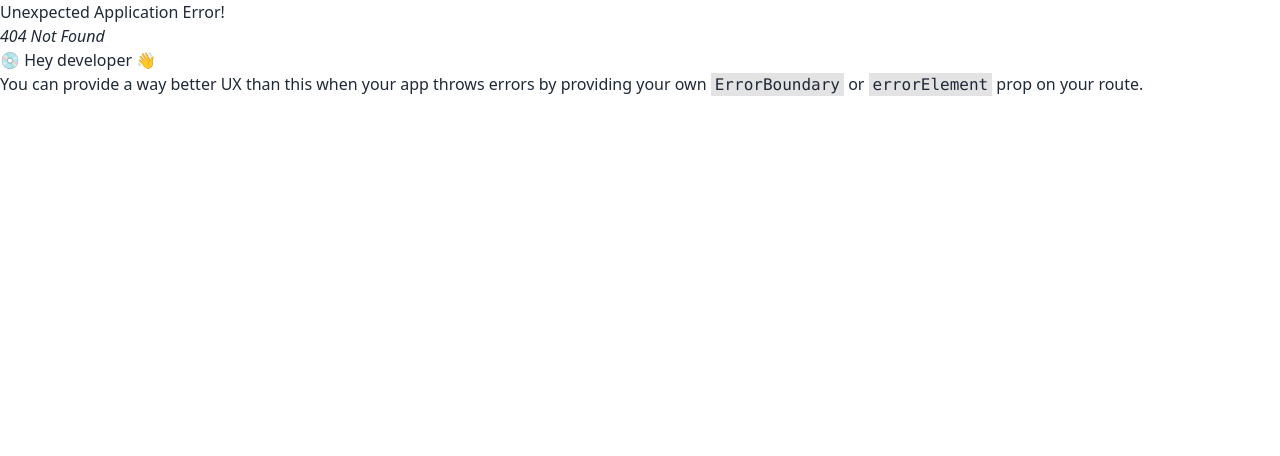
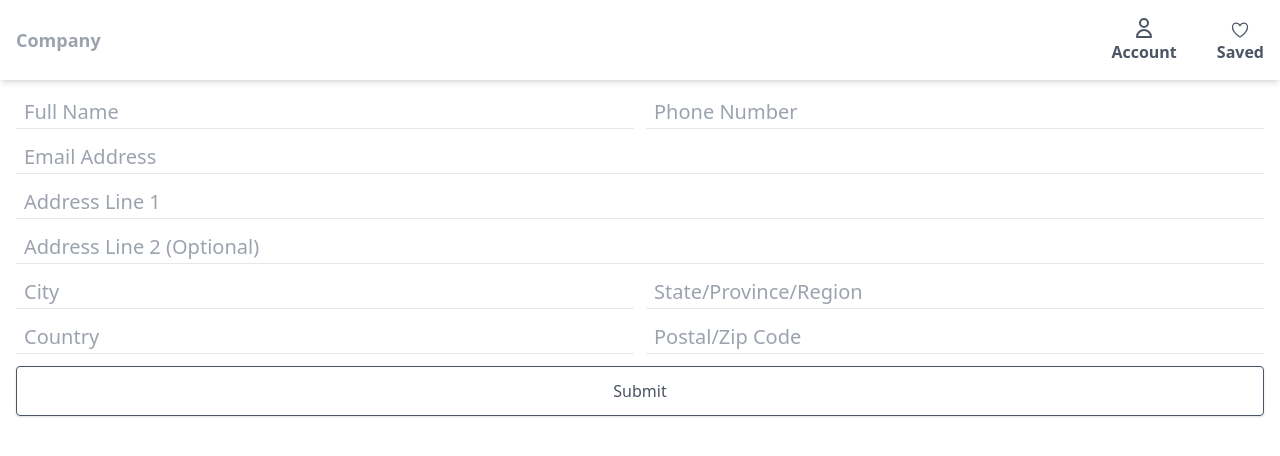
Before and after one commit to Josh2580/commerce_view, a React (Vite) app: page /checkout/shipping-address in a window 1280 px wide. Before the commit this address had no page. Shown: the top 456 px of the page. Built offline with nearby package versions, Linux system fonts and the light colour scheme.

Commit message:
checkout process and some ui

```diff
--- a/src/components/FirstCartCard.tsx
+++ b/src/components/FirstCartCard.tsx
@@ -14,7 +14,7 @@ export const FirstCartCard = (product: Props) => {
   return (
     // <div className="container h-full bg-white">
     <div className=" h-full p-3 shadow flex gap-3 rounded overflow-hidden">
-      <div className="w-20 flex flex-col gap-2 md:w-40">
+      <div className="w-24 flex flex-col gap-2 ">
         <img
           src={product.imageUrl}
           alt={product.name}
--- a/src/components/PriceSummary.tsx
+++ b/src/components/PriceSummary.tsx
@@ -28,7 +28,7 @@ export const PriceSummary: React.FC = () => {
           <span>${total.toFixed(2)}</span>
         </div>
         <Link
-          to={"/checkout"}
+          to={"/checkout/shipping-address"}
           className="btn py-0 px-2  btn-circle border border-gray-400 w-full mt-6"
         >
           Checkout
--- a/src/components/ProductInfo.tsx
+++ b/src/components/ProductInfo.tsx
@@ -28,14 +28,14 @@ export const ProductInfo: React.FC = () => {
   return (
     <div className="w-full flex my-responsive flex-col gap-3 ">
       {/* Name or Title */}
-      <div className="w-full flex h-full flex-col relative gap-3">
+      <div className="w-full flex h-full flex-col relative gap-3 md:gap-5">
         <h1 className=" my-body-1">
           iPhone 12 Lorem ipsum, dolor sit amet consectetur adipisicing elit.
           Labore, odit?{" "}
         </h1>
 
         {/* Price */}
-        <div className="my-header-1 ">$899</div>
+        <div className="my-header-1">$899</div>
 
         {/* Size Color Quantity */}
         <div className="w-full flex md:flex-col gap-3 md:gap-6 max-w-2xs">
--- a/src/components/ShippingForm.tsx
+++ b/src/components/ShippingForm.tsx
@@ -1,61 +1,75 @@
 import React from "react";
+import { useNavigate } from "react-router-dom";
 
 export const ShippingForm: React.FC = () => {
+  const navigate = useNavigate();
+
+  const SubmitHandler = () => {
+    navigate("/checkout/payment");
+  };
+
   return (
-    <form className="space-y-6">
-      <div className="flex flex-col md:flex-row space-y-4 md:space-y-0 md:space-x-4">
+    <div
+      className="
+   container my-responsive gap-3 mx-auto flex flex-col"
+    >
+      <form onSubmit={SubmitHandler} className="  space-y-3">
+        <div className="flex flex-col  lg:flex-row space-y-3 md:space-y-0 lg:space-x-3">
           <input
             type="text"
             placeholder="Full Name"
-          className="input input-bordered w-full"
+            className="my-input "
+            required
+          />
+          <input
+            type="number"
+            placeholder="Phone Number"
+            className="my-input"
+            required
+          />
+        </div>
+        <input
+          type="email"
+          placeholder="Email Address"
+          className="my-input"
           required
         />
         <input
           type="text"
-          placeholder="Phone Number"
-          className="input input-bordered w-full"
-          required
-        />
-      </div>
-      <input
-        type="text"
           placeholder="Address Line 1"
-        className="input input-bordered w-full"
+          className="my-input"
           required
         />
         <input
           type="text"
           placeholder="Address Line 2 (Optional)"
-        className="input input-bordered w-full"
+          className="my-input"
         />
-      <div className="flex flex-col md:flex-row space-y-4 md:space-y-0 md:space-x-4">
-        <input
-          type="text"
-          placeholder="City"
-          className="input input-bordered w-full"
-          required
-        />
+        <div className="flex flex-col md:flex-row space-y-3 md:space-y-0 md:space-x-3">
+          <input type="text" placeholder="City" className="my-input" required />
           <input
             type="text"
             placeholder="State/Province/Region"
-          className="input input-bordered w-full"
+            className="my-input"
             required
           />
         </div>
-      <div className="flex flex-col md:flex-row space-y-4 md:space-y-0 md:space-x-4">
+        <div className="flex flex-col md:flex-row space-y-3 md:space-y-0 md:space-x-3">
           <input
             type="text"
             placeholder="Country"
-          className="input input-bordered w-full"
-          required
+            className="my-input"
+            required={false}
           />
           <input
             type="text"
             placeholder="Postal/Zip Code"
-          className="input input-bordered w-full"
+            className="my-input"
             required
           />
         </div>
+        <button className="my-btn">Submit</button>
       </form>
+    </div>
   );
 };
--- /dev/null
+++ b/src/components/headers/CheckoutHeader.tsx
@@ -0,0 +1,38 @@
+import { HiOutlineUser } from "react-icons/hi";
+import { Link } from "react-router-dom";
+import { IoHeartOutline } from "react-icons/io5";
+
+export const CheckoutHeader = () => {
+  return (
+    <header className="bg-white shadow-md">
+      <div className="container mx-auto my-responsive flex justify-between items-end">
+        <div className=" flex justify-between items-center w-full">
+          {/* Left Side  */}
+          <div className="flex justify-center gap-3">
+            {/* Brand Logo */}
+            <Link to="/" className="text-lg font-semibold text-gray-400">
+              Company
+            </Link>
+          </div>
+
+          {/* Right side */}
+          <div className="flex gap-5 items-end md:gap-10">
+            <Link
+              to="/account"
+              className=" text-gray-600 flex flex-col items-center "
+            >
+              <HiOutlineUser className=" my-icons" />
+              <span className="hidden lg:flex my-header-4">Account</span>
+            </Link>
+
+            <Link to="#" className=" text-gray-600 flex flex-col items-center ">
+              <IoHeartOutline className=" my-icons" size={20} />
+
+              <span className="hidden lg:flex my-header-4">Saved</span>
+            </Link>
+          </div>
+        </div>
+      </div>
+    </header>
+  );
+};
--- a/src/index.css
+++ b/src/index.css
@@ -23,6 +23,10 @@
 
   .my-btn {
     @apply bg-transparent border border-gray-600 w-full text-gray-600 hover:text-gray-100 hover:bg-gray-600 p-3 shadow rounded;
+  }
+
+  .my-input {
+    @apply w-full bg-transparent border-b my-body-2 px-2 py-0.5  h-max focus:outline-none focus:border-blue-800;
   }
 
   /* styles/globals.css */
--- a/src/pages/CheckoutPage.tsx
+++ b/src/pages/CheckoutPage.tsx
@@ -1,16 +1,15 @@
-import React from "react";
-import { Breadcrumb } from "../components/Breadcrumb";
+// import { Breadcrumb } from "../components/Breadcrumb";
 import { ShippingForm } from "../components/ShippingForm";
 import { PaymentForm } from "../components/PaymentForm";
 import { OrderSummary } from "../components/OrderSummary";
 
-export const CheckoutPage: React.FC = () => {
+export const CheckoutPage = () => {
   return (
     <div className="container mx-auto py-6">
-      <Breadcrumb />
-      <div className="grid grid-cols-1 md:grid-cols-2 gap-6 mt-6">
+      {/* <Breadcrumb /> */}
+      <div className="">
         <div>
-          <h2 className="text-2xl font-semibold mb-6">Shipping Information</h2>
+          <h2 className="my-header-2">Shipping Information</h2>
           <ShippingForm />
         </div>
         <OrderSummary />
--- /dev/null
+++ b/src/pages/routes/CheckoutRoute.tsx
@@ -0,0 +1,15 @@
+import { Outlet } from "react-router-dom";
+import { CheckoutHeader } from "../../components/headers/CheckoutHeader";
+
+export const CheckoutRoute = () => {
+  return (
+    <div>
+      <div className=" ">
+        <CheckoutHeader />
+      </div>
+      <div className=" ">
+        <Outlet />
+      </div>
+    </div>
+  );
+};
```
Also changed, not shown: src/App.tsx (+20 -1 lines). Lines whose indentation alone changed are shown as unchanged.
